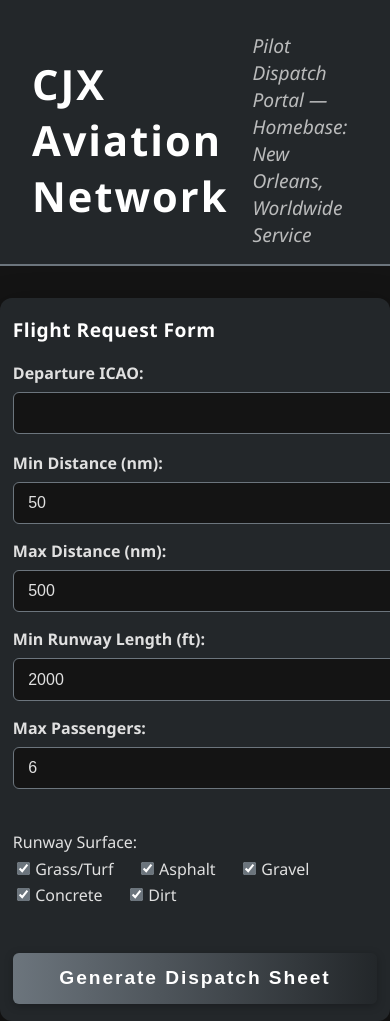
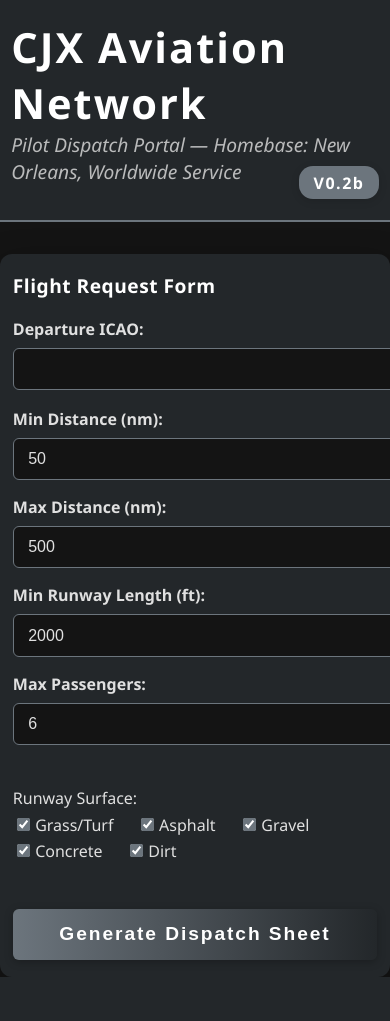
Before and after one commit to chrisjk84/CJNCharter, a Flask app: page / in a window 390 px wide; the page is wider, and only the part inside the window is pictured. After the commit the page ends 977 px from the top of that part, so only its background shows below. Run offline with Flask 3, Linux system fonts and the light colour scheme.

Commit message:
v.2b
add version number to UI

```diff
--- a/templates/index.html
+++ b/templates/index.html
@@ -25,8 +25,10 @@
             background: var(--cjx-darkgray);
             display: flex;
             align-items: center;
+            justify-content: space-between;
             padding: 2rem 2rem 1rem 2rem;
             border-bottom: 2px solid var(--cjx-accent);
+            position: relative;
         }
         .cjx-logo {
             font-size: 2.6rem;
@@ -41,6 +43,21 @@
             color: var(--cjx-lightgray);
             font-style: italic;
             opacity: 0.8;
+        }
+        .cjx-version {
+            position: absolute;
+            top: 1.2rem;
+            right: 2rem;
+            background: var(--cjx-accent);
+            color: var(--cjx-white);
+            font-size: 1.0rem;
+            font-weight: 600;
+            padding: 0.35em 0.9em;
+            border-radius: 14px;
+            letter-spacing: 1.5px;
+            box-shadow: 0 2px 8px rgba(0,0,0,0.13);
+            z-index: 2;
+            pointer-events: none;
         }
         .cjx-content {
             max-width: 600px;
@@ -161,6 +178,17 @@
             white-space: pre-wrap;
         }
         @media (max-width: 700px) {
+            .cjx-header {
+                flex-direction: column;
+                align-items: flex-start;
+                padding: 1.2rem 0.7rem 0.8rem 0.7rem;
+            }
+            .cjx-version {
+                position: static;
+                align-self: flex-end;
+                margin-bottom: 0.5rem;
+                margin-top: -1.2rem;
+            }
             .cjx-content, .cjx-dispatch-sheet {
                 padding: 1.1rem 0.8rem;
             }
@@ -173,8 +201,11 @@
 </head>
 <body>
     <div class="cjx-header">
-        <div class="cjx-logo">CJX Aviation Network</div>
-        <span class="cjx-tagline">Pilot Dispatch Portal &mdash; Homebase: New Orleans, Worldwide Service</span>
+        <div>
+            <div class="cjx-logo">CJX Aviation Network</div>
+            <span class="cjx-tagline">Pilot Dispatch Portal &mdash; Homebase: New Orleans, Worldwide Service</span>
+        </div>
+        <div class="cjx-version">V0.2b</div>
     </div>
     <div class="cjx-content">
         <div class="cjx-section-title">Flight Request Form</div>
```
